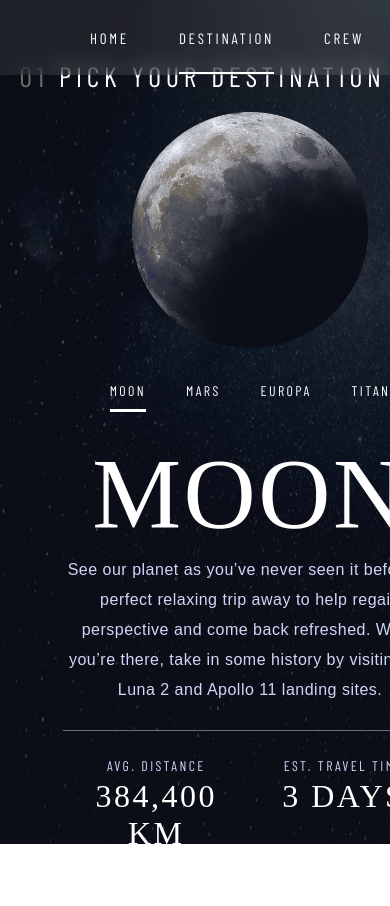
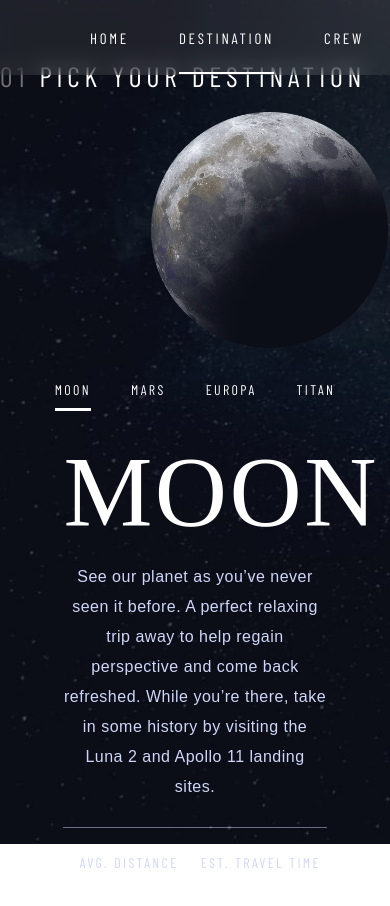
Before and after one commit to kabocha23/space-tourism, a React (Create React App) app: page /destination in a window 390 px wide. Shown: the top 906 px of the page. Before the commit the page ends 854 px from the top, so only its background shows below. Built offline with nearby package versions, Linux system fonts and the light colour scheme; a web font is replaced by a local one.

Commit message:
adjusted styles, added containers to refine desktop responsiveness

```diff
--- a/src/components/01 Destination/Destination.css
+++ b/src/components/01 Destination/Destination.css
@@ -10,40 +10,33 @@
 }
 
 .destination-heading {
-    width: 95%;
-    margin: 20% 0% 0% 0%;
-    margin-left: 5%;
+    width: 100%;
+    max-width: 1280px;
+    margin-top: 10%;
+    margin-left: auto;
+    margin-right: auto;
 }
 .destination-container-sub {
     display: flex;
-    height: 80%;
+    height: 100%;
+    width: 90%;
+    max-width: 1280px;
     flex-direction: row;
+    margin-left: auto;
+    margin-right: auto;
 }
 /* left half */
 .destination-img {
     display: flex;
     flex-direction: column;
-    height: 80%;
-    width: 50%;
-    min-width: 500px;
-    margin-top: auto;
+    height: 100%;
+    width: 100%;
+    max-width: 610px;
     margin-left: auto;
     margin-right: auto;
-    margin-bottom: auto;
 }
-.destination-img p {
-    margin-top: 10%;
-    margin-left: 15%;
-    margin-bottom: 0%;
-}
-.destination-img span {
-    font-weight: 700;
-    margin-right: 20px;
-}
-
 .destination-img img {
-    height: 500px;
-    width: 500px;
+    width: 90%;
     margin-top: auto;
     margin-left: auto;
     margin-right: auto;
@@ -52,19 +45,18 @@
 
 /* right half */
 .destination-blurb {
-    height: 80%;
+    display: flex;
+    height: 100%;
     width: 50%;
-    min-width: 500px;
+    margin-left: auto;
+    margin-right: auto;
+}
+.destination-blurb-sub {
+    max-width: 500px;
     margin-top: auto;
     margin-left: auto;
     margin-right: auto;
     margin-bottom: auto;
-}
-.destination-blurb-sub {
-    height: auto;
-    width: 450px;
-    margin-left: auto;
-    margin-right: auto;
 }
 
 .destination-nav {
@@ -82,6 +74,9 @@
     border-bottom: solid #858585;
 }
 
+.destination-name {
+    margin-bottom: 5%!important;
+}
 .destination-blurb p {
     margin-top: 1%;
     margin-bottom: 1%;
@@ -184,7 +179,7 @@ hr {
 @media screen and (max-width: 767px) {
     .destination-container {
         flex-direction: column;
-        background-image: url("../../assets/destination/background-destination-tablet.jpg");
+        background-image: url("../../assets/destination/background-destination-mobile.jpg");
     }
     .destination-heading {
         margin-top: 15%;
```
